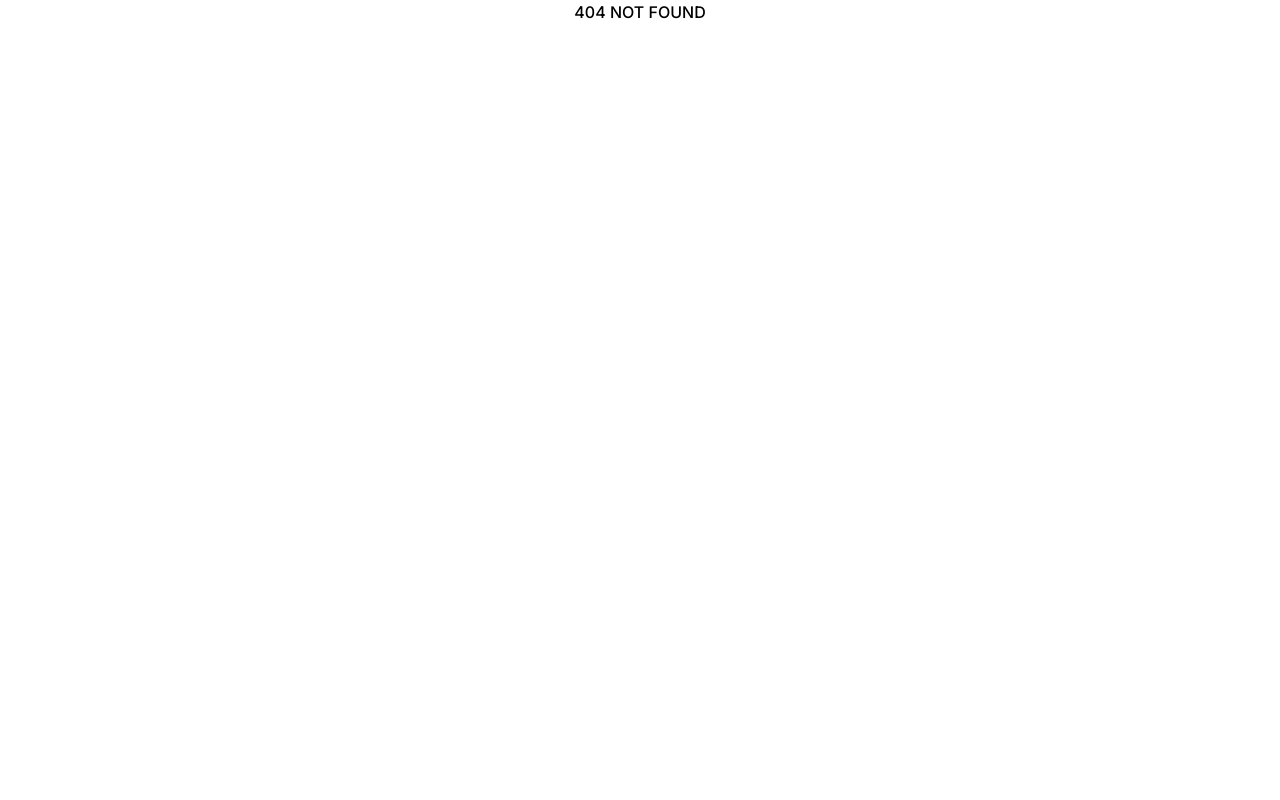
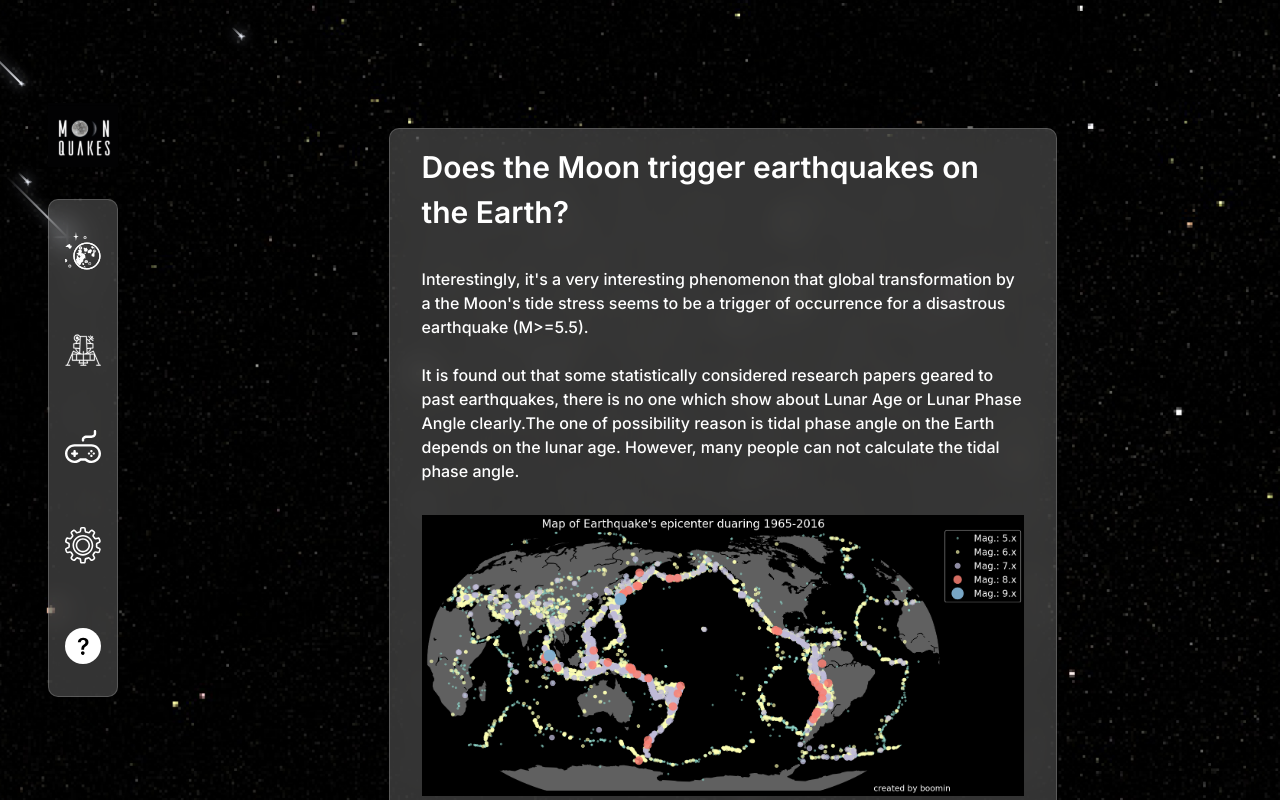
Before and after one commit to z-sohaib/moonquakes, a React (Vite) app: page /home/info in a window 1280 px wide. Before the commit this address had no page. Built offline with nearby package versions, Linux system fonts and the light colour scheme.

Commit message:
Added Info Page

```diff
--- a/src/App.jsx
+++ b/src/App.jsx
@@ -5,6 +5,7 @@ import Post from "./components/Post"
 import NotFound from "./components/NotFound"
 import Welcome from "./components/Welcome"
 import Layout from "./layout/Layout"
+import Info from "./components/Info"
 
 function App() {
 	return (
@@ -14,6 +15,7 @@ function App() {
 				<Route index element={<Home />} />
 				<Route path="about" element={<About />} />
 				<Route path="post" element={<Post />} />
+				<Route path="info" element={<Info />} />
 			</Route>
 			<Route path="*" element={<NotFound />} />
 		</Routes>
--- /dev/null
+++ b/src/components/Info.jsx
@@ -0,0 +1,20 @@
+function Info() {
+	return (
+		<div className="mx-auto my-32 w-3/5 rounded-lg">
+			<div className="glass text-white py-4 px-8 flex flex-col justify-center items-center">
+				<p className="text-[30px] font-semibold mb-8">Does the Moon trigger earthquakes on the Earth?</p>
+                <p>Interestingly, it's a very interesting phenomenon that global transformation by a the Moon's tide stress seems to be a trigger of occurrence for a disastrous earthquake (M>=5.5).<br /><br />
+                    It is found out that some statistically considered research papers geared to past earthquakes, there is no one which show about Lunar Age or Lunar Phase Angle clearly.The one of possibility reason is tidal phase angle on the Earth depends on the lunar age. However, many people can not calculate the tidal phase angle.
+                </p>
+                <img src="/images/figure1.png" alt="figure 1" className="mt-8" />
+                <img src="/images/figure2.png" alt="figure 2" className="mt-8" />
+                <p className="my-8 text-center">
+                Here is a report with an objective of making many people able to imagine at time of high potential of earthquake occurrence intuitively by using visualization of the position of the Moon and the Sun when earthquake was occurred.
+                </p>
+                <a href="https://www.kaggle.com/code/boomin/the-moon-triggers-earthquakes-on-the-earth" className="glass border-black border-2 px-4 py-2 text-black">Read More</a>
+			</div>
+		</div>
+	)
+}
+
+export default Info
--- a/src/components/Sidebar.jsx
+++ b/src/components/Sidebar.jsx
@@ -3,14 +3,14 @@ import { Link } from "react-router-dom"
 function Sidebar() {
 	return (
 
-		<div className="glass inline-flex flex-col justify-center items-center gap-y-16 py-8 px-2.5">
+		<div className="glass inline-flex flex-col justify-center items-center gap-y-16 py-8 px-4">
 			<Link to="/home"><img src="/icons/1.svg" alt="icon 1" /></Link>
 			<Link to="/home/about"><img src="/icons/2.svg" alt="icon 2" /></Link>
 			<Link to="/home/post"><img src="/icons/3.svg" alt="icon 3" /></Link>
 			<Link to="/home/post"><img src="/icons/4.svg" alt="icon 4" /></Link>
-			<Link to="/home/post"><img src="/icons/5.svg" alt="icon 5" /></Link>
+			<Link to="/home/info"><img src="/icons/5.svg" alt="icon 5" /></Link>
 		</div>
-		)
+	)
 
 }
 
--- a/src/components/Sphere.jsx
+++ b/src/components/Sphere.jsx
@@ -1,3 +1,4 @@
+/* eslint-disable no-unused-vars */
 /* eslint-disable react/no-unknown-property */
 import { useRef, useState } from "react"
 import { GLTFLoader } from "three/examples/jsm/loaders/GLTFLoader"
```
Also changed, not shown: public/images/figure1.png (added), public/images/figure2.png (added).
